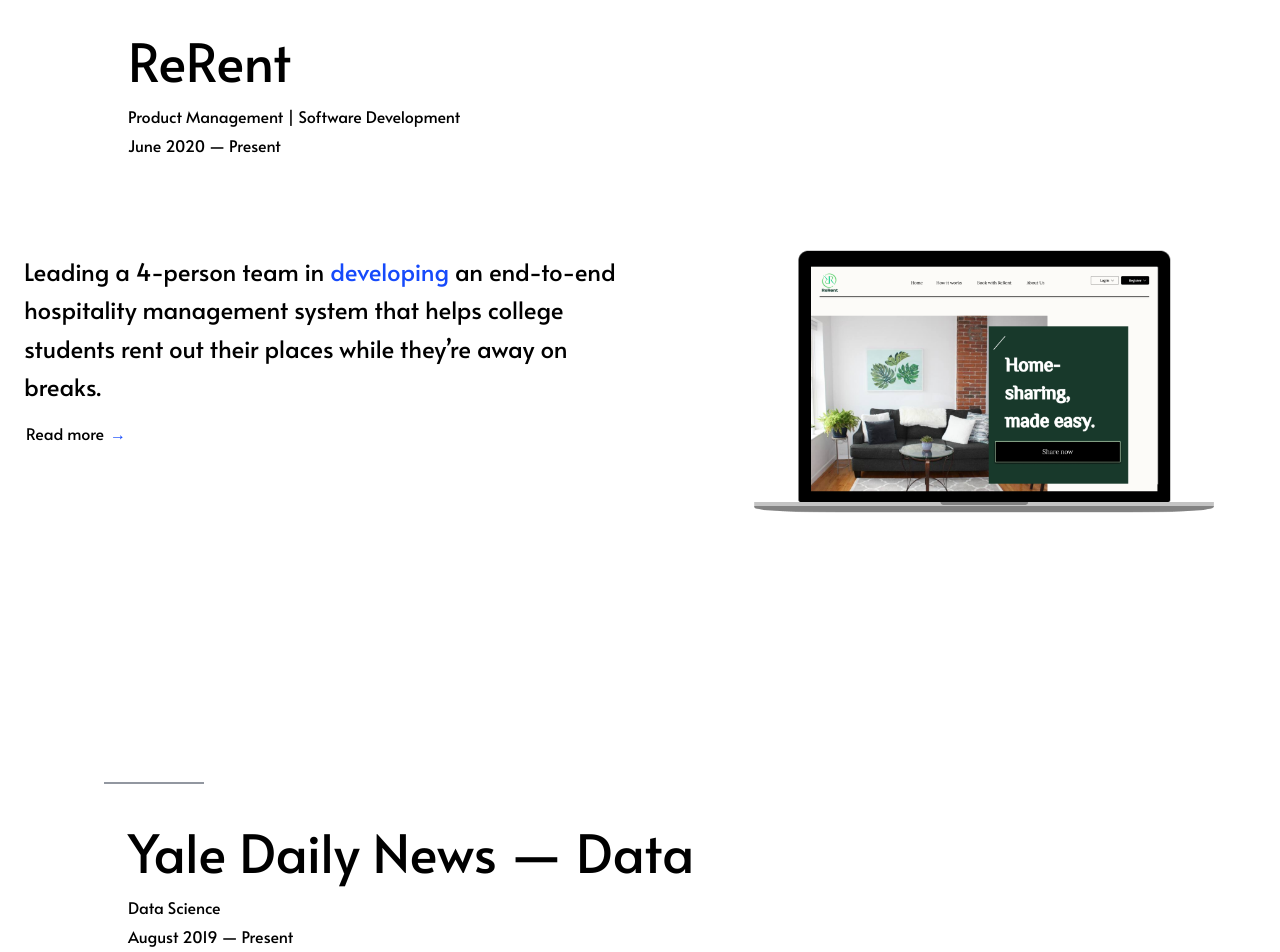
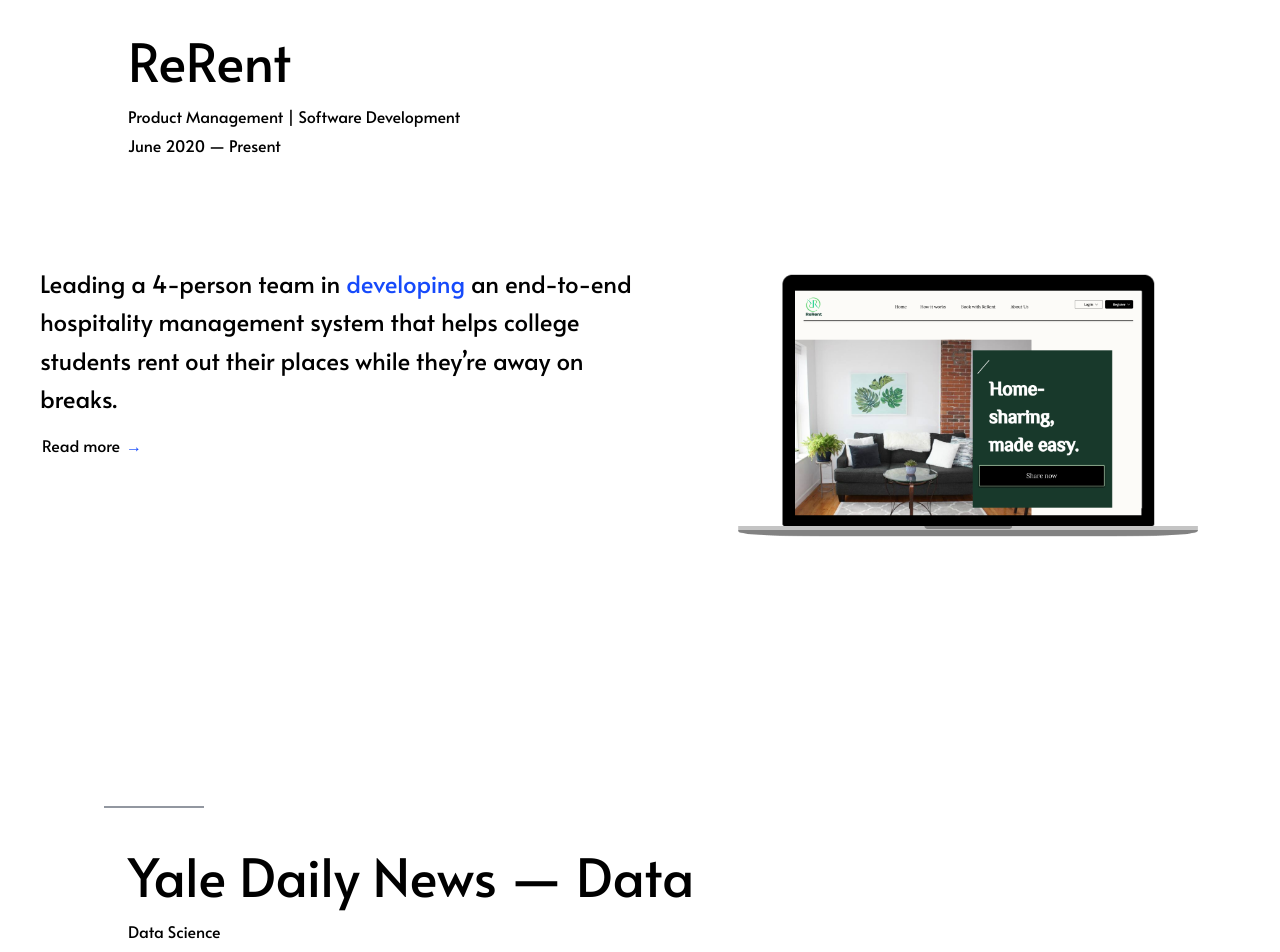
Before and after one commit to ashleyyqin/ashleyyqin.github.io, a Jekyll site: the page built from index.html, in a window 1280 px wide. Shown: the part 1260-2212 px from the top of the page. Built offline with Jekyll 4.4.1, drawn with Linux system fonts in a browser that asks for light colours.

Commit message:
centering articles

```diff
--- a/index.html
+++ b/index.html
@@ -10,7 +10,8 @@
             <span class="home-subtitle"><span class="blue">developer</span>, <span
                     class="blue">researcher</span>, and <span class="blue">bioengineering</span> student at Yale. Passionate about merging <span
                     class="blue">software</span> and <span class="blue">science</span>.</span>
-            <a href="mailto:ashleyelaineqin@gmail.com" style="margin-left: auto">Let's get in touch </a><span class="blue">&rarr;</span>
+            <a href="mailto:ashleyelaineqin@gmail.com" style="margin-left: auto">Let's get in touch </a><span
+                class="blue">&rarr;</span>
             <span class="home-bottom"></span>
         </div>
         <img id="bio-prof-pic" src="/media/profile.jpg">
@@ -39,10 +40,6 @@
         June 2020 — Present
     </p>
 </div>
-
-<!--    <div class="mx-auto mb-0 clearfix header-text" style="max-width: 80em">-->
-<!--        <div class="card grid">-->
-<!--            <div class="one mt-3 mb-3" style="background-color: red;">-->
 <div class="card container mx-auto px-2 mb-4 clearfix header-text">
     <div class="subheader mt-1 py-2" style="display: flex;align-items: center;flex-flow: wrap; justify-content:center;">
         <div style="width: 38em; margin-bottom:5em;">
@@ -53,12 +50,9 @@
             <a href='about/rerent.html'>Read more </a><span class="blue">&rarr;</span>
             <span class="home-bottom"></span>
         </div>
-        <!--            <div style="background-color: yellow; size: 80%;">-->
         <img class="img_projects" src="/media/rerent_mockup.png" alt="rerent">
-        <!--            </div>-->
     </div>
 </div>
-<!--</div>-->
 
 <!-- YDN Data Desk -->
 <br>
@@ -98,8 +92,37 @@
                         </a>
                     </li>
                 </ul>
-                <img src="/media/ydnheatmap.png" class="img_dataprojects" alt="ydn international athletics"
-                     style="max-width:400px; margin-bottom: 1em">
+                <div class='tableauPlaceholder' id='viz1600286215547' style='position: center'>
+                    <noscript><a
+                            href='http:&#47;&#47;features.yaledailynews.com&#47;blog&#47;2020&#47;04&#47;24&#47;analysis-a-shifting-demographic-for-storied-yale-crew-international-athletes-elevate-the-elis&#47;'><img
+                            alt=' '
+                            src='https:&#47;&#47;public.tableau.com&#47;static&#47;images&#47;YD&#47;YDN_international_athletes&#47;Sheet7&#47;1_rss.png'
+                            style='border: none'/></a></noscript>
+                    <object class='tableauViz' style='display:none;'>
+                        <param name='host_url' value='https%3A%2F%2Fpublic.tableau.com%2F'/>
+                        <param name='embed_code_version' value='3'/>
+                        <param name='site_root' value=''/>
+                        <param name='name' value='YDN_international_athletes&#47;Sheet7'/>
+                        <param name='tabs' value='no'/>
+                        <param name='toolbar' value='yes'/>
+                        <param name='static_image'
+                               value='https:&#47;&#47;public.tableau.com&#47;static&#47;images&#47;YD&#47;YDN_international_athletes&#47;Sheet7&#47;1.png'/>
+                        <param name='animate_transition' value='yes'/>
+                        <param name='display_static_image' value='yes'/>
+                        <param name='display_spinner' value='yes'/>
+                        <param name='display_overlay' value='yes'/>
+                        <param name='display_count' value='yes'/>
+                    </object>
+                </div>
+                <script type='text/javascript'>
+                    var divElement = document.getElementById('viz1600286215547');
+                    var vizElement = divElement.getElementsByTagName('object')[0];
+                    vizElement.style.width = '100%';
+                    vizElement.style.height = (divElement.offsetWidth * 0.75) + 'px';
+                    var scriptElement = document.createElement('script');
+                    scriptElement.src = 'https://public.tableau.com/javascripts/api/viz_v1.js';
+                    vizElement.parentNode.insertBefore(scriptElement, vizElement);
+                </script>
                 <br>
                 <br>
                 <br>
@@ -111,8 +134,7 @@
                         </a>
                     </li>
                 </ul>
-                <!--                <img src="/media/ydncommencement.png" class="img_dataprojects" alt="ydn commencement" style="max-width:500px;">-->
-                <div class='tableauPlaceholder' id='viz1600266083672' style='position: relative'>
+                <div class='tableauPlaceholder' id='viz1600266083672' style='position: center'>
                     <noscript><a
                             href='https:&#47;&#47;yaledailynews.com&#47;commencement2020&#47;2020&#47;05&#47;15&#47;yale-class-of-2020-by-the-numbers&#47;'><img
                             alt=' '
--- a/styles/main.css
+++ b/styles/main.css
@@ -160,7 +160,7 @@
 .underline_nav {
     border-bottom: 2px solid var(--color-blue);
     display: inline-block;
-    line-height: 1.2;
+    line-height: 1.1;
     text-shadow:
     2px 2px white,
     2px -2px white,
@@ -582,9 +582,9 @@
 .img_projects {
     justify-content: right !important;
     width:50%;
-    margin-left: 2em;
+    /*margin-left: 2em;*/
     margin-right:-3em;
-    margin-top:-1.5em;
+    /*margin-top:-1.5em;*/
 }
 
 .img_dataprojects {
```
